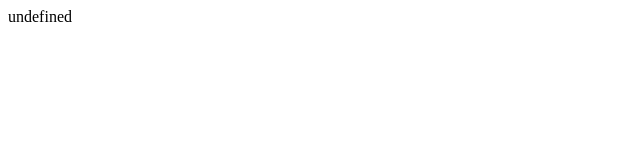
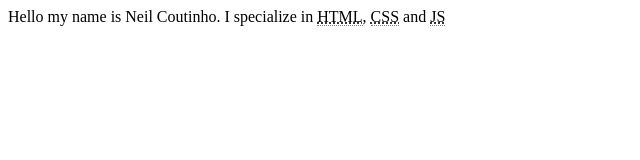
Before and after one commit to neil-coutinho/es, a plain HTML site: page 03-Template-Literals/tagged-templates-dictionary.html in a window 1280 px wide. Shown: the whole page, without its empty margins (0-640 px from the left). Drawn offline with Linux system fonts and the light colour scheme.

Commit message:
Completed tagged template literals excercise to format string with abbreviations html

```diff
--- a/03-Template-Literals/tagged-templates-dictionary.html
+++ b/03-Template-Literals/tagged-templates-dictionary.html
@@ -19,7 +19,20 @@
 
     <script>
         function formatString(str, ...values) {
-            console.log({str, values})
+            //console.log({str, values})
+
+
+            return str.reduce((acc, stub, index) => {
+                //console.log({acc, stub, index});
+                if(dict[values[index]]) {
+                    acc += `${stub}<abbr title="${dict[values[index]]}">${values[index]}</abbr>`;
+                } else {
+                    acc += `${stub}${values[index] || ""}`;
+                }
+
+
+                return acc
+            }, '')
 
         }
         const dict = {
@@ -31,7 +44,7 @@
         const first = 'Neil';
         const last = 'Coutinho';
 
-        const bio = formatString`Hello World`;
+        const bio = formatString`Hello my name is ${first} ${last}. I specialize in ${'HTML'}, ${'CSS'} and ${'JS'}`;
         document.querySelector(".bio").innerHTML = bio;
 
     </script>
```
